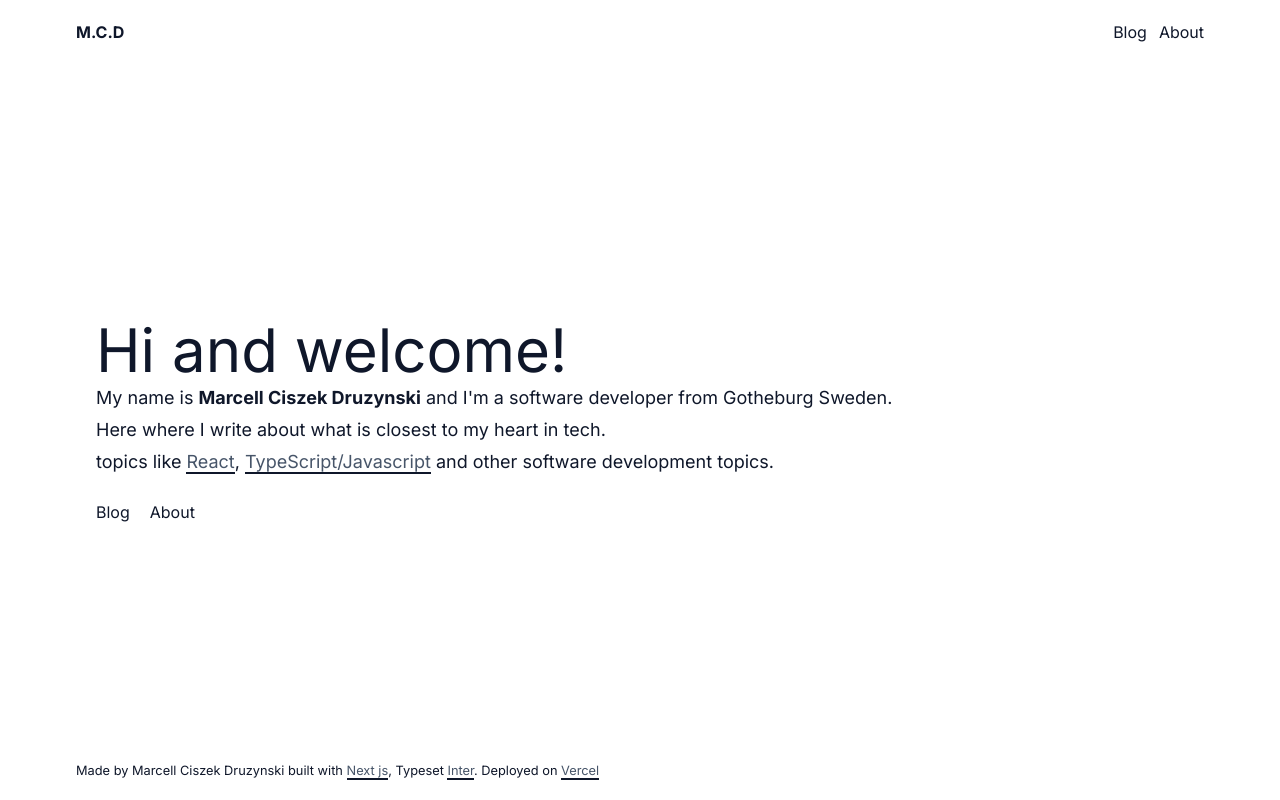
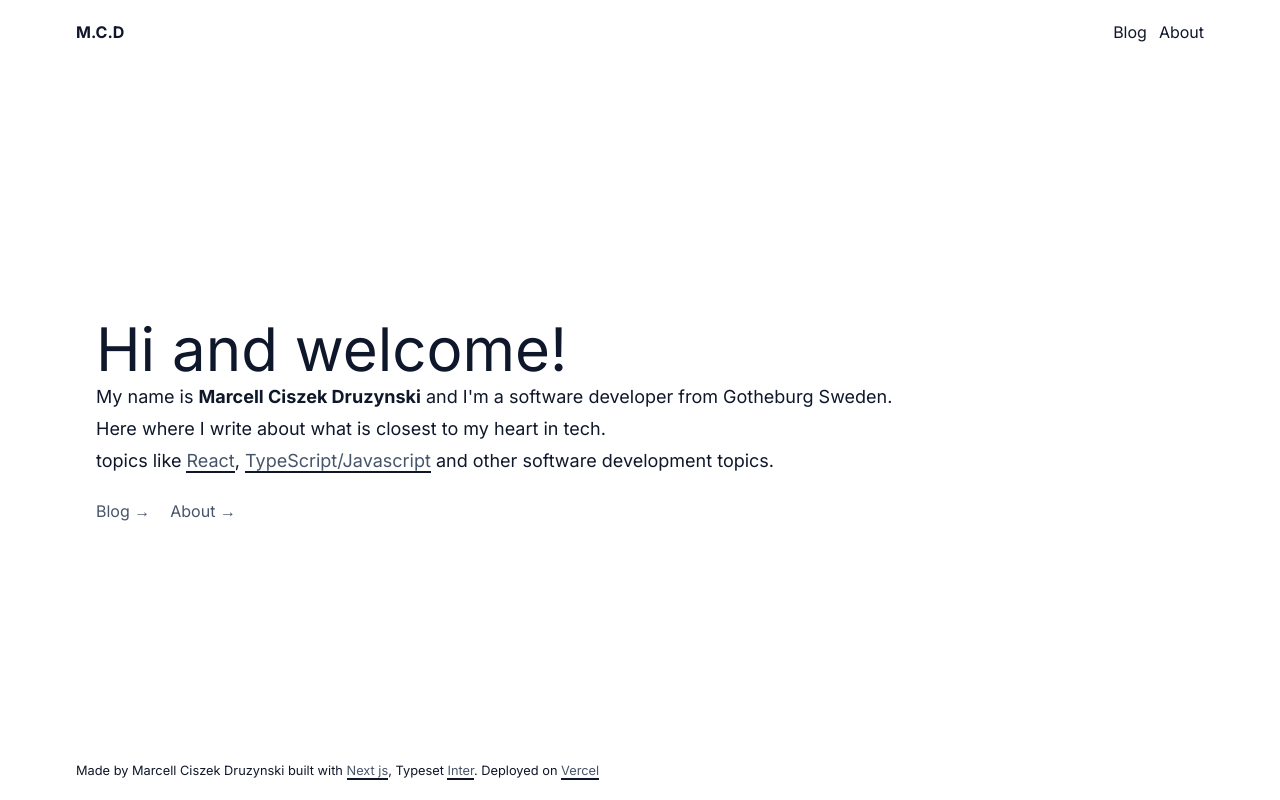
Before and after one commit to masiucd/marcell_ciszek_druzynski.com, a Next.js app: page / in a window 1280 px wide. Built offline with nearby package versions, Linux system fonts and the light colour scheme.

Commit message:
feat: Page link component

```diff
--- a/src/app/(marketing)/page.tsx
+++ b/src/app/(marketing)/page.tsx
@@ -1,6 +1,5 @@
-import Link from "next/link"
-
 import HighlightWrapper from "@/components/common/highlighter"
+import PageLink from "@/components/common/page_link"
 
 export default async function Home() {
 	return (
@@ -19,8 +18,8 @@ export default async function Home() {
 					software development topics.
 				</p>
 				<aside className="flex items-center gap-5 pt-5">
-					<Link href="/blog">Blog</Link>
-					<Link href="/blog">About</Link>
+					<PageLink href="/blog">Blog &rarr; </PageLink>
+					<PageLink href="/blog">About &rarr;</PageLink>
 				</aside>
 			</div>
 		</div>
--- /dev/null
+++ b/src/components/common/page_link.tsx
@@ -0,0 +1,26 @@
+import Link from "next/link"
+import {ReactNode} from "react"
+
+import {cn} from "@/lib/styles"
+
+interface Props {
+	children: ReactNode
+	href: string
+	className?: string
+}
+
+function PageLink({children, href, className}: Props) {
+	return (
+		<Link
+			href={href}
+			className={cn(
+				"relative pb-[2px] text-slate-600 after:absolute after:bottom-0 after:left-0 after:h-[3px] after:w-0 after:bg-slate-900 after:transition-all after:content-[''] hover:after:w-full   dark:text-slate-300  dark:after:bg-slate-50",
+				className
+			)}
+		>
+			{children}
+		</Link>
+	)
+}
+
+export default PageLink
```
